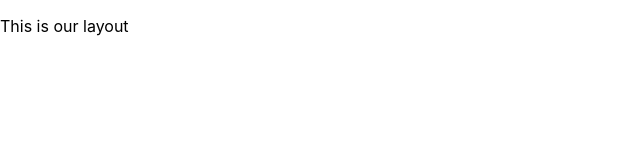
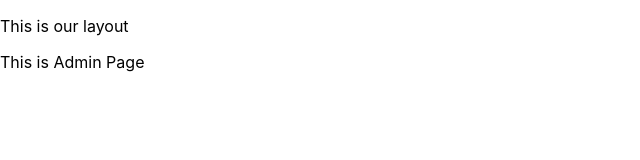
Before and after one commit to AjithCodeCraft/ELECTRON_PROJECT, a React (Create React App) app in the folder app/: page /admin in a window 1280 px wide. Shown: the top 160 px of the page, without its empty margins (0-640 px from the left). Built offline with nearby package versions, Linux system fonts and the light colour scheme.

Commit message:
Route setup completed

```diff
--- /dev/null
+++ b/app/src/Pages/Admin.jsx
@@ -0,0 +1,15 @@
+import React from "react"
+import { Outlet } from "react-router-dom"
+
+
+
+export const Admin = () => {
+
+    return ( <div>
+
+        <p>This is Admin Page</p>
+
+        <Outlet/>
+    </div>
+    );
+};
--- a/app/src/index.js
+++ b/app/src/index.js
@@ -2,18 +2,22 @@ import React from 'react';
 import ReactDOM from 'react-dom/client';
 import './index.css';
 import reportWebVitals from './reportWebVitals';
-import { HashRouter, Routes, Route } from 'react-router-dom';
+import { BrowserRouter, Routes, Route } from 'react-router-dom';
 import { Layout } from './components/Layout';
+import { Admin } from './Pages/Admin';
 
 const root = ReactDOM.createRoot(document.getElementById('root'));
 root.render(
   <React.StrictMode>
-    <HashRouter>
+    <BrowserRouter>
       <Routes>
+        {/* Main layout */}
         <Route path="/" element={<Layout />}>
+          {/* Admin page as a nested route */}
+          <Route path="admin" element={<Admin />} />
         </Route>
       </Routes>
-    </HashRouter>
+    </BrowserRouter>
   </React.StrictMode>
 );
 
```
